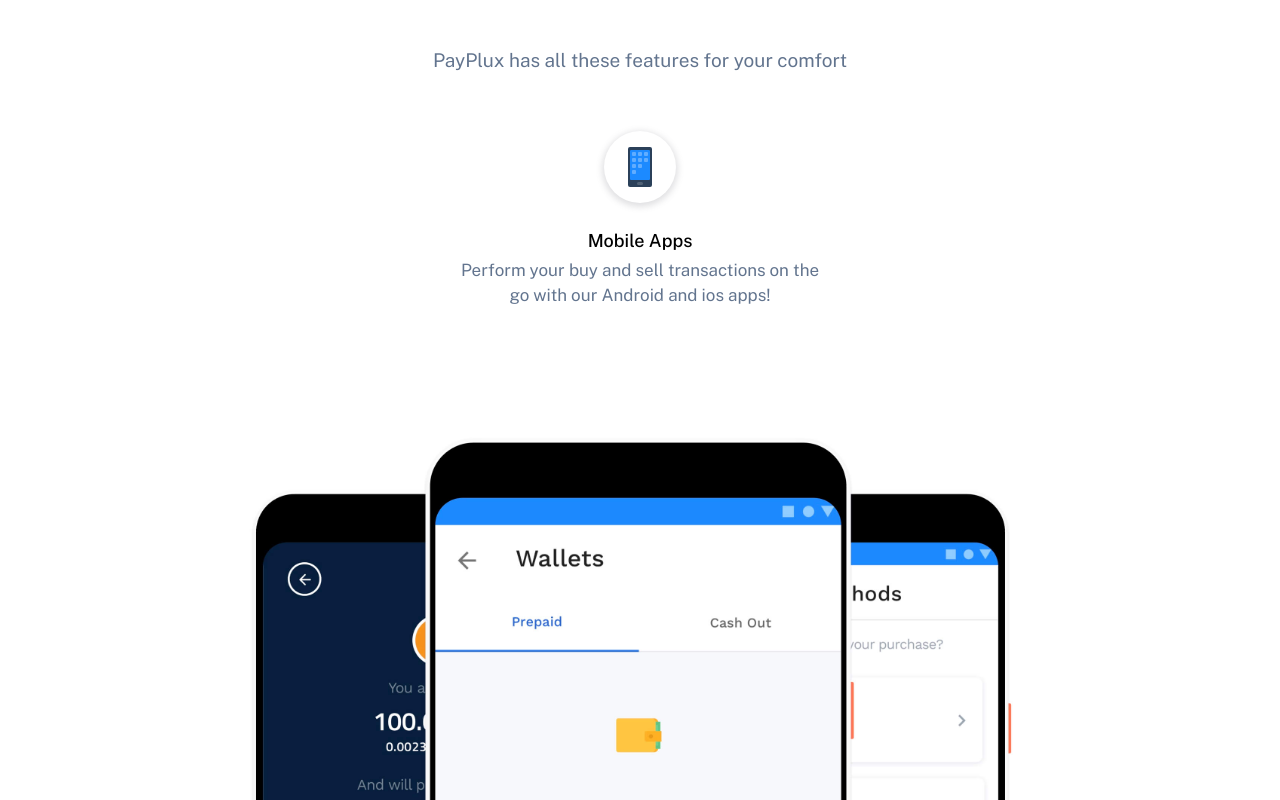
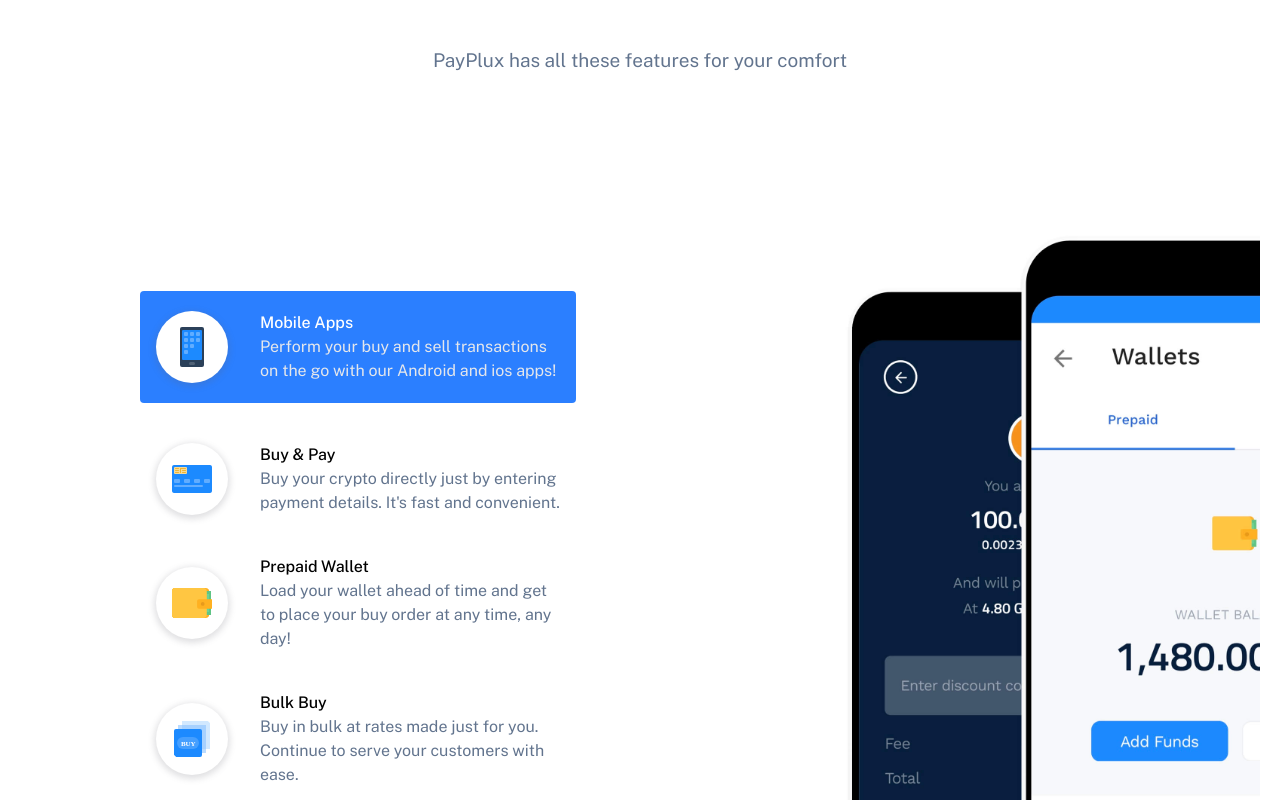
Before and after one commit to sampahallen/payplux, a React (Vite) app: page / in a window 1280 px wide. Shown: the part 2020-2820 px from the top of the page. Built offline with nearby package versions, Linux system fonts and the light colour scheme.

Commit message:
Refactor code structure for improved readability and maintainability

```diff
--- a/src/components/home/Features.tsx
+++ b/src/components/home/Features.tsx
@@ -1,6 +1,10 @@
 import { features } from "../../constants";
+import bulk from "../../assets/bulk-buy@3x.jpg";
+import { useState } from "react";
 
 const Features = () => {
+  const [activeIndex, setActiveIndex] = useState(0);
+
   return (
     <section className="mt-[450px] px-5">
       <div className="flex flex-col gap-14">
@@ -13,7 +17,7 @@
         </p>
 
         {features.map((feauture) => (
-          <div className="flex flex-col items-center justify-center gap-6">
+          <div className="flex flex-col lg:hidden items-center justify-center gap-6">
             <img
               src={feauture.image}
               alt=""
@@ -27,9 +31,42 @@
                 {feauture.text}
               </p>
             </div>
-            <img src={feauture.main} alt="" className=""/>
+            <img
+              src={feauture.main}
+              alt=""
+              className="md:px-[clamp(1rem,5vw,2rem)]"
+            />
           </div>
         ))}
+
+        <div className="relative lg:flex flex-row hidden gap-10 overflow-hidden">
+          <div className="flex flex-col gap-10 py-40 ">
+            {features.map((feature, index) => (
+              <div
+                key={index}
+                onClick={() => setActiveIndex(index)}
+                className= {`flex flex-row gap-8 items-center justify-center ml-30 cursor-pointer ${activeIndex === index ? 'bg-blue-500 py-5 px-4 rounded-sm' : ''}`}
+              >
+                <img
+                  src={feature.image}
+                  alt=""
+                  className="p-3 bg-white rounded-full shadow-[0px_2px_6px_2px_rgba(100,_100,_111,_0.2)]"
+                />
+                <div className="flex flex-col">
+                  <h1 className={`font-sans text-[16px] font-medium ${activeIndex === index ? 'text-white' : ''}`}>
+                    {feature.header}
+                  </h1>
+                  <p className={`max-w-[300px] font-sans text-[16px]  ${activeIndex === index ? 'text-gray-200' : 'text-slate-500'}`}>
+                    {feature.text}
+                  </p>
+                </div>
+              </div>
+            ))}
+          </div>
+          <div>
+            <img src={features[activeIndex].main} alt="" className="absolute " />
+          </div>
+        </div>
       </div>
     </section>
   );
--- a/src/components/home/Service.tsx
+++ b/src/components/home/Service.tsx
@@ -54,7 +54,7 @@
           </div>
         </div>
 
-        <div className=" min-w-[470px] min-h-[500px] md:min-w-[730px] lg:min-w-[80%]  md:min-h-[500px] px-4 py-5 mt-12 shadow-[0px_0px_6px_2px_rgba(100,_100,_111,_0.2)] rounded-md mb-10">
+        <div className=" min-w-[470px] min-h-[500px] md:min-w-[730px] lg:min-w-[80%]  md:min-h-[500px] px-4 md:px-6 py-5 mt-12 shadow-[0px_0px_6px_2px_rgba(100,_100,_111,_0.2)] rounded-md mb-10">
           <div className="flex flex-row justify-between">
             <p className="text-[12px] text-gray-300 font-semibold font-sans  lg:mr-40">
               PRODUCT
```
Also changed, not shown: src/assets/bulk-buy@3x.jpg (added).
